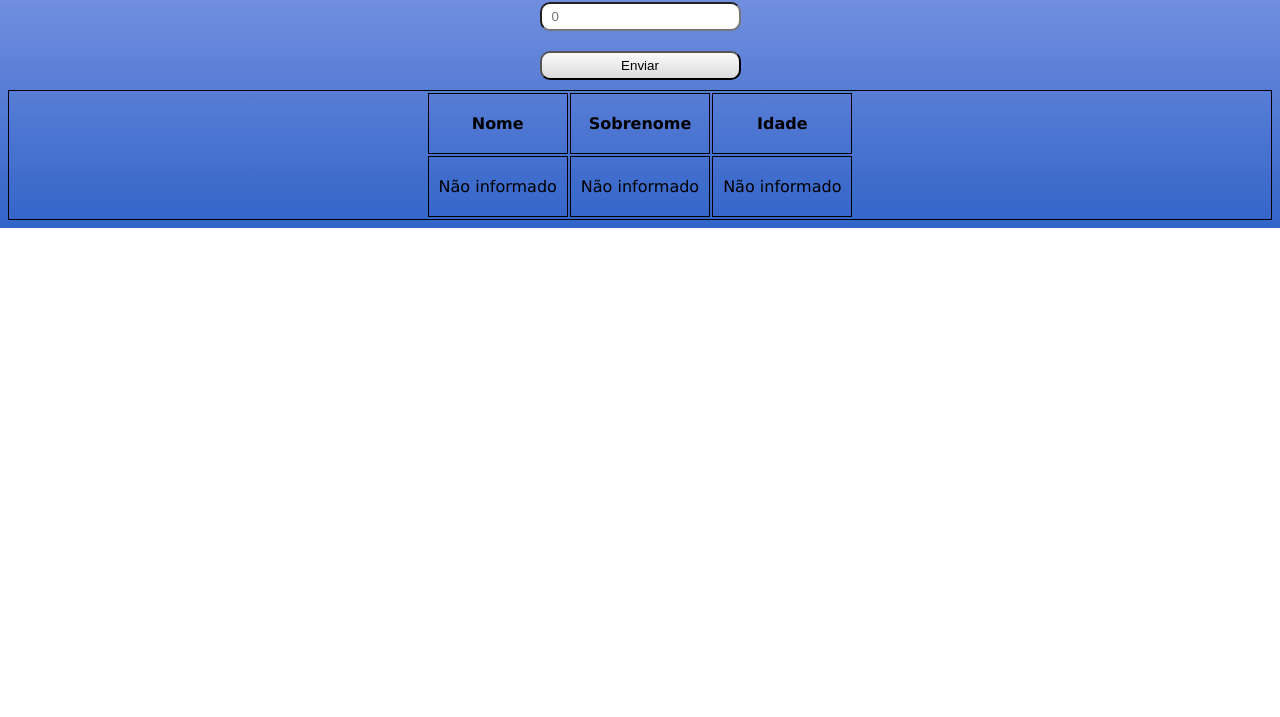
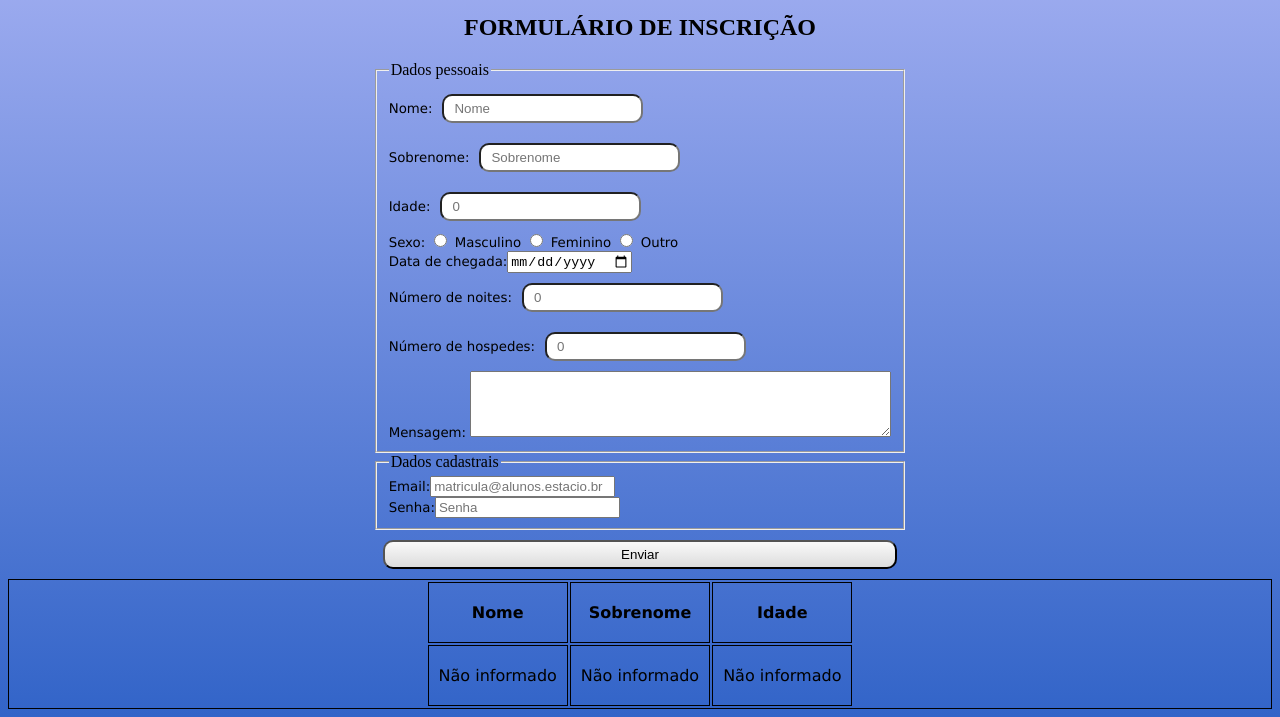
Before and after one commit to EricNunes0/Formulario-test, a plain HTML site: page index.html in a window 1280 px wide. Shown: the part 318-1035 px from the top of the page. Before the commit the page ends 800 px from the top, so only its background shows below. Drawn offline with Linux system fonts and the light colour scheme.

Commit message:
Update index.html

```diff
--- a/index.html
+++ b/index.html
@@ -9,28 +9,65 @@
 	<body>
 		<section>
 			<nav>
-				<a href = "https://estacio.br/" target = "_blank">Ir para Estácio</a>
-				<ul>
-					<li>Lista</li>
-					<li>sem</li>
-					<li>números</li>
-				</ul>
-				<ol>
-					<li>Lista</li>
-					<li>com</li>
-					<li>números</li>
-				</ol>
+				<div id = "nav-image">
+					<img id = "estacio-logo" src = "https://logodownload.org/wp-content/uploads/2014/12/estacio-logo-1536x390.png"></img>
+				</div>
+				<div>
+					<a href = "https://estacio.br/" target = "_blank" class = "nav-links">Ir para Estácio</a>
+					<a href = "https://estacio.br/" target = "_blank" class = "nav-links">Inscrever-se</a>
+					<a href = "https://estacio.br/" target = "_blank" class = "nav-links">Inscrições</a>
+				</div>
 			</nav>
-			<h1>FORMULÁRIO DE INSCRIÇÃO</h1>
 			<form id = "input-form">
-				<label>Nome:</label>
-				<input type = "text" class = "text-inputs" id = "name-input" placeholder = "Nome"/>
-				<label>Sobrenome:</label>
-				<input type = "text" class = "text-inputs" id = "sobrenome-input" placeholder = "Sobrenome"/>
-				<label>Idade:</label>
-				<input type = "number" class = "number-inputs" id = "age-input" placeholder = "0"/>
-				<!--<input type = "submit" class = "submit-inputs" value = "Submit"></input>-->
-				<button type = "button" class = "submit-inputs" onclick = "getSubmit()">Enviar</button>
+				<h1 id = "form-title">FORMULÁRIO DE INSCRIÇÃO</h1>
+				<fieldset>
+					<legend>Dados pessoais</legend>
+					<div>
+						<label>Nome:<input type = "text" class = "text-inputs" id = "name-input" placeholder = "Nome" required/></label>
+					</div>
+					<div>
+						<label>Sobrenome:<input type = "text" class = "text-inputs" id = "sobrenome-input" placeholder = "Sobrenome" required/></label>
+					</div>
+					<div>
+						<label>Idade:<input type = "number" class = "number-inputs" id = "age-input" placeholder = "0" required/></label>
+					</div>
+					<div>
+						<label>Sexo:
+							<input type = "radio" name = "gender" value = "Masculino" class = "radio-inputs" id = "gender-input" required/>
+							<label>Masculino</label>
+							<input type = "radio" name = "gender" value = "Feminino" class = "radio-inputs" id = "gender-input" required/>
+							<label>Feminino</label>
+							<input type = "radio" name = "gender" value = "Não-binário" class = "radio-inputs" id = "gender-input" required/>
+							<label>Outro</label>
+						</label>
+					</div>
+					<div>
+						<label>Data de chegada:<input type = "date" class = "date-inputs" id = "date-input" placeholder = "0" required/></label>
+					</div>
+					<div>
+						<label>Número de noites:<input type = "number" class = "number-inputs" id = "number-input" placeholder = "0" required/></label>
+					</div>
+					<div>
+						<label>Número de hospedes:<input type = "number" class = "number-inputs" id = "number-input" placeholder = "0" required/></label>
+					</div>
+					<div>
+						<label>Mensagem:
+							<textarea id="w3review" name="w3review" rows="4" cols="50">
+							</textarea>
+						</label>
+					</div>
+				</fieldset>
+				<fieldset>
+					<legend>Dados cadastrais</legend>
+						<div>
+							<label>Email:<input type = "email" class = "email-inputs" id = "email-input" placeholder = "matricula@alunos.estacio.br" required/></label>
+						</div>
+						<div>
+							<label>Senha:<input type = "password" class = "password-inputs" id = "email-input" placeholder = "Senha" required/></label>
+						</div>
+				</fieldset>
+				<input type = "submit" class = "submit-inputs" value = "Enviar" onclick = "getSubmit()"></input>
+				<form action = "" method = "post"/>
 			</form>
 		</section>
 		<section>
@@ -47,5 +84,8 @@
 				</tr>
 			</table>
 		</section>
+		<section>
+
+		</section>
 	</body>
 </html>
```
